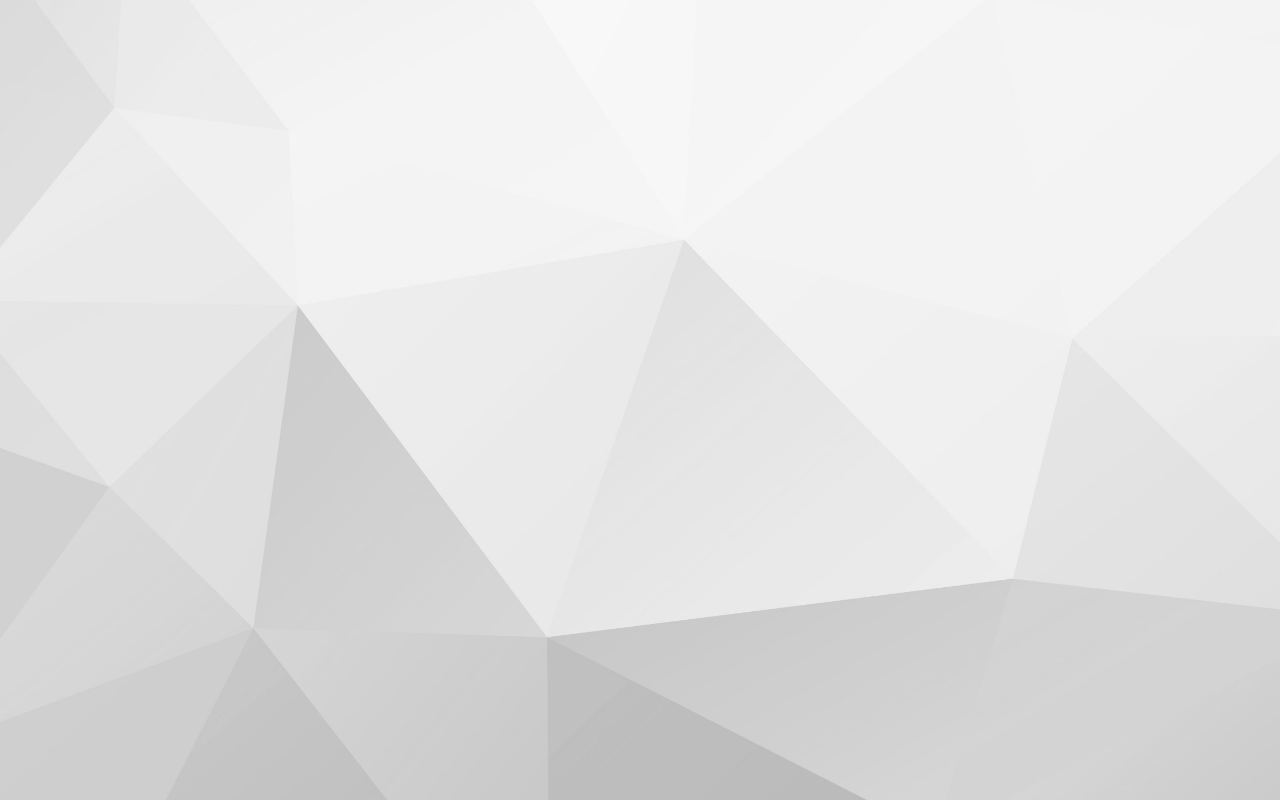
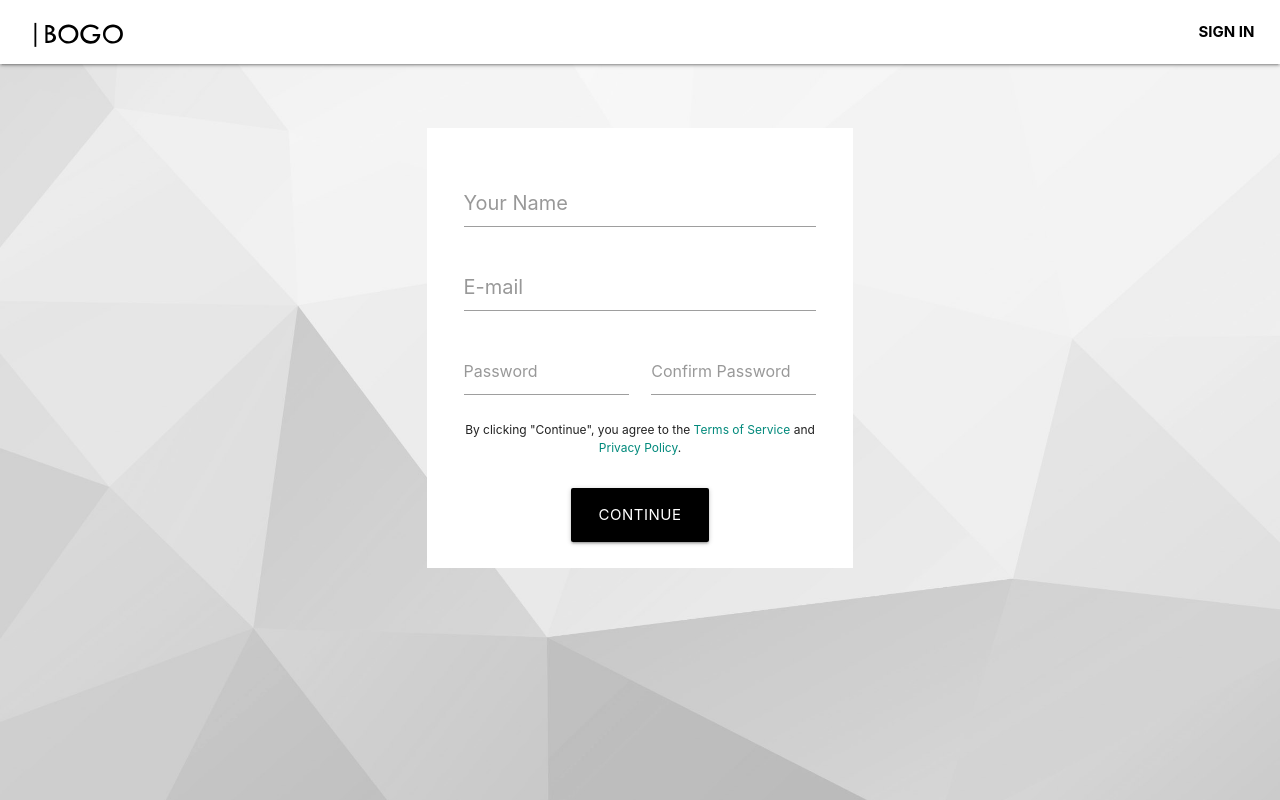
Before and after one commit to ricoantonio/finalproject, a React (Create React App) app: page /mplan in a window 1280 px wide. Built offline with nearby package versions, Linux system fonts and the light colour scheme.

Commit message:
regis plan

```diff
--- a/src/components/App.jsx
+++ b/src/components/App.jsx
@@ -14,6 +14,7 @@ import MovieDetail from './MovieDetal'
 import AdminDashboard from './AdminDashboard'
 import VerifyHome from './VarifyHome'
 import SubsHome from './SubsHome'
+import RegisPlan  from './RegisPlan'
 
 const keepLogin =(objUser)=>{
     return{
@@ -57,6 +58,7 @@ class App extends Component{
                     <Route path="/admin-dashboard" component={AdminDashboard}/>
                     <Route path="/verify" component={VerifyHome}/>
                     <Route path="/subs" component={SubsHome}/>
+                    <Route path="/mplan" component={RegisPlan}/>
                 </BrowserRouter>
 
             )
--- /dev/null
+++ b/src/components/RegisPlan.jsx
@@ -0,0 +1,51 @@
+import React, { Component } from 'react'
+import {Link} from 'react-router-dom'
+import Bogo from '.././Webpic/BOGOlogo.svg'
+
+
+export class RegisPlan extends Component {
+    render() {
+        return (
+            <div>
+                <div className="navbar-fixed" style={{margin:0}}>
+                    <div className="z-depth-0">
+                        <nav>
+                            <div class="nav-wrapper white">
+                                <Link to="/" class=" left"><img className="" src={Bogo} style={{height:"29px", marginLeft:"30%",marginTop:"20%"}} alt="BOGO"/></Link>
+                                <Link className="right" to='/login' style={{marginRight:"2%"}}><b className="black-text">SIGN IN</b></Link>
+                            </div>
+                        </nav>
+                    </div>
+                </div>
+                <div className="row" style={{marginTop:"5%"}}>
+                        <div className="border col s4 offset-s4 white" style={{padding:"2%"}}>
+                            <div>
+                                <div className="">
+                                    <div class="input-field col s12">
+                                        <input onChange={e=>this.setState({name:e.target.value})} style={{fontSize:"20px"}} className="teal-text text-darken-1" id="name" type="text" placeholder='Your Name'/>
+                                    </div>
+                                    <div class="input-field col s12">
+                                        <input onChange={e=>this.setState({email:e.target.value})} style={{fontSize:"20px"}} className="teal-text text-darken-1" id="email" type="text" placeholder='E-mail'/>
+                                    </div>
+                                    <div class="input-field col s6" style={{marginBottom:"5%"}}>
+                                        <input onChange={e=>this.setState({password:e.target.value})} className="teal-text text-darken-1" id="password" type="password" placeholder='Password'/>
+                                    </div>
+                                    <div class="input-field col s6" style={{marginBottom:"5%"}}>
+                                        <input onChange={e=>this.setState({confirmpass:e.target.value})} className="teal-text text-darken-1" id="confirm" type="password" placeholder='Confirm Password'/>
+                                    </div>
+                                </div>
+                                <div >
+                                    <p className="center" style={{fontSize:"12px"}}>By clicking "Continue", you agree to the <a href="/" className="teal-text text-darken-1">Terms of Service</a> and <a href="/" className="teal-text text-darken-1">Privacy Policy</a>.</p>
+                                </div>
+                                <div className="center">
+                                    <button onClick={this.onRegister} className="waves-effect waves-light btn black btn-large" style={{marginTop:"5%"}}>CONTINUE</button>
+                                </div>
+                            </div>
+                        </div>
+                    </div>
+            </div>
+        )
+    }
+}
+
+export default RegisPlan
--- a/src/components/SubsHome.jsx
+++ b/src/components/SubsHome.jsx
@@ -3,6 +3,7 @@ import {Link} from 'react-router-dom'
 import Bogo from '.././Webpic/BOGOlogo.svg'
 
 export class SubsHome extends Component {
+
     render() {
         return (
             <div>
@@ -27,7 +28,7 @@ export class SubsHome extends Component {
                                 </p>
                                 <p style={{fontSize:"30px"}}>Rp.50.000/<span style={{fontSize:"20px"}}>month</span></p>
                                 <div className="btn-trial" style={{marginTop:"20px",marginBottom:"120px"}}>
-                                    <button className="btn-large black">select plan</button>
+                                    <Link to='/mplan'><button className="btn-large black">select plan</button></Link>
                                 </div>
                             </div>
                             <div className="col s5 offset-s2 zoom white z-depth-2" style={{padding:20}}>
--- a/src/components/Trial.jsx
+++ b/src/components/Trial.jsx
@@ -6,7 +6,7 @@ export class Trial extends Component {
         return (
             <div className="trial-banner center white-text" style={{marginTop:0,height:'300px'}}>
                 <p className="sideText" style={{marginTop:0,marginBottom:10, fontSize:"38px",paddingTop:35}}> <b>Stream Favourite Movie & Show Now</b> </p>
-                <p  className="" style={{marginTop:10, fontSize:'20px'}}>Premium Video-on-Demand service with better viewing experience, with plans starting <br/> at Rp.50.000/month.</p>
+                <p  className="" style={{marginTop:10, fontSize:'20px'}}>Premium Video-on-Demand service and better viewing experience, with plans starting <br/> at Rp.50.000/month.</p>
                 <div className="btn-trial">
                     <Link to='/subs'><button className="btn-large not-square white black-text"><b>start your subscription</b></button></Link>
                 </div>
```
